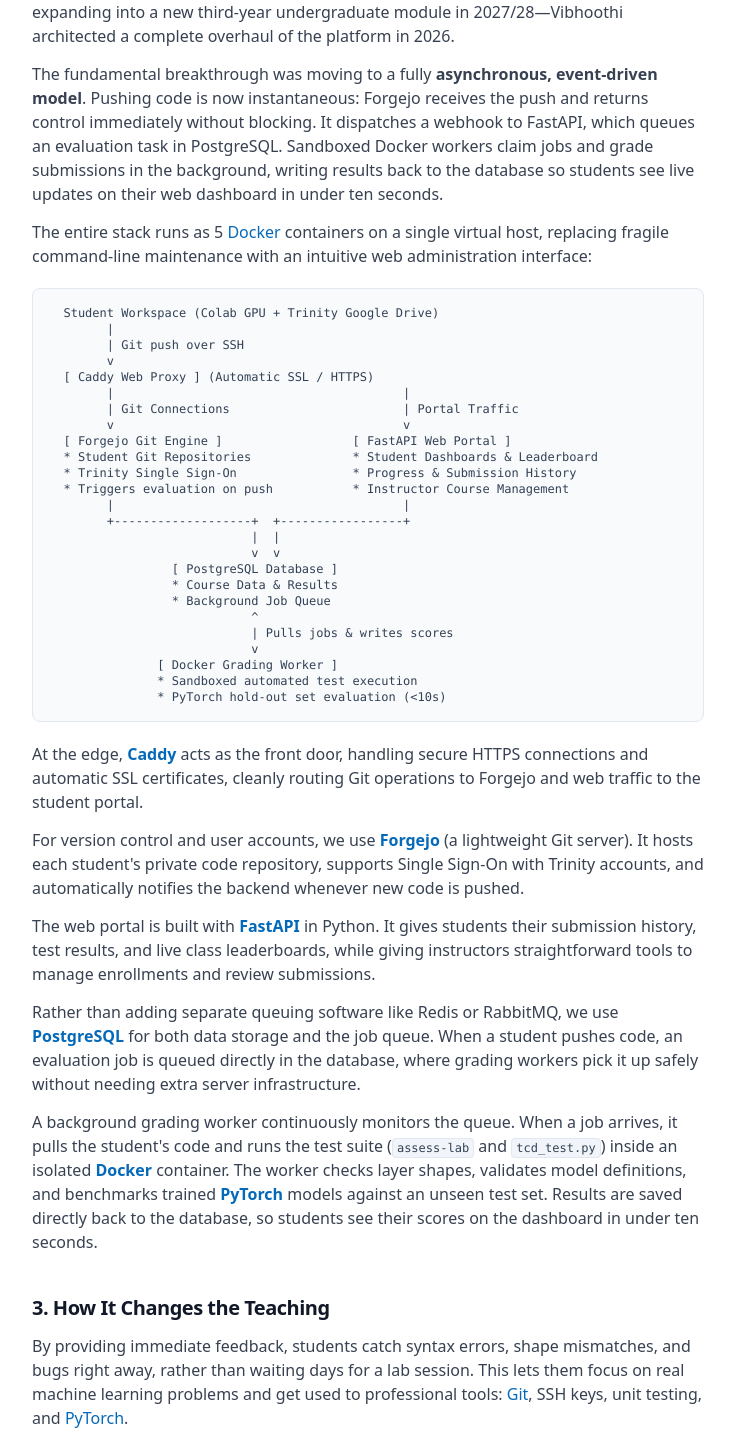
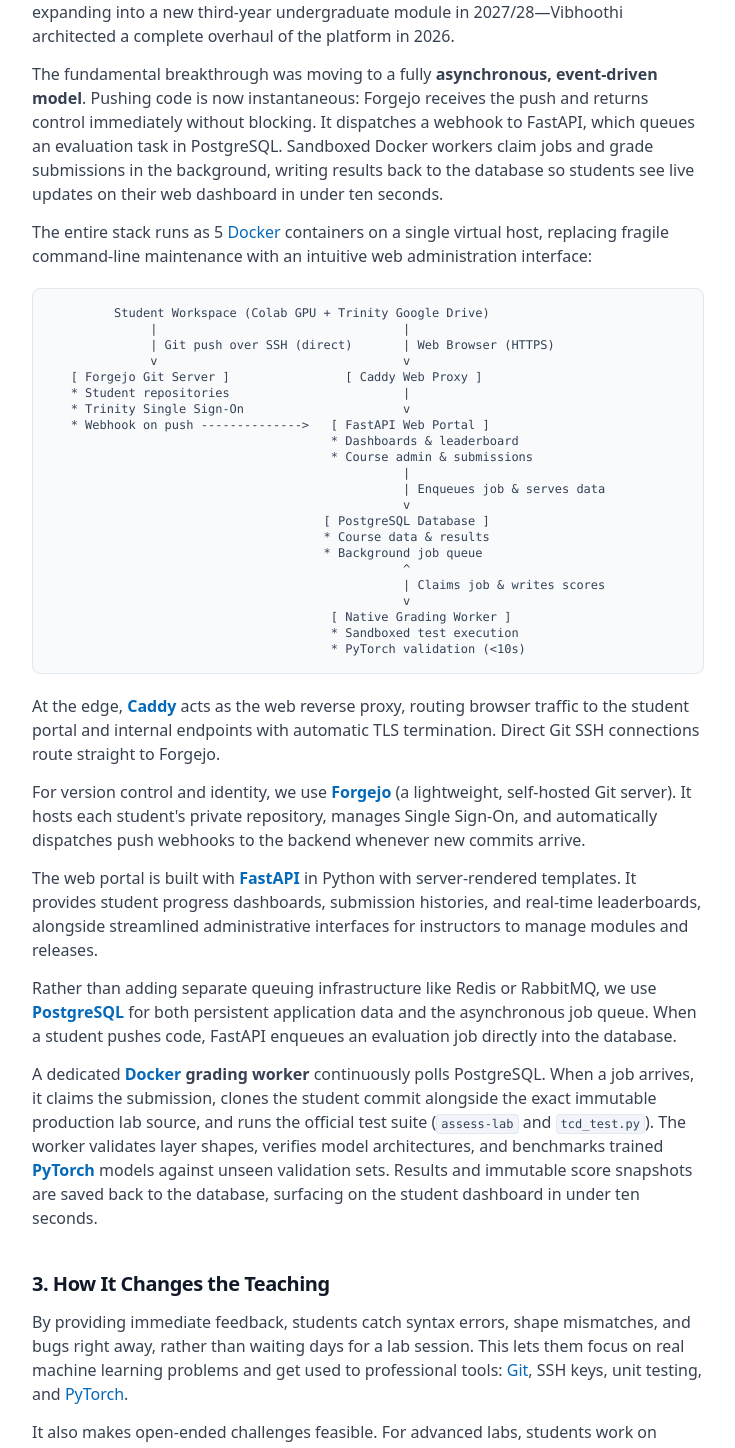
Before and after one commit to frcs/4c16, a React (Vite) app in the folder website/: page /lab-system/history in a window 1280 px wide. Shown: the part 2405-3853 px from the top of the page, without its empty margins (272-1007 px from the left). Built offline with nearby package versions, Linux system fonts and the light colour scheme.

Commit message:
docs: align Gen 3 architecture diagram and descriptions with 4c16-web-modern docs

```diff
--- a/website/src/components/HistoryTab.jsx
+++ b/website/src/components/HistoryTab.jsx
@@ -176,48 +176,45 @@
 
         {/* Refined Light-Theme Architecture Diagram */}
         <pre className="bg-slate-50 border border-slate-200 text-slate-700 p-3.5 sm:p-4 rounded-lg font-mono text-[11px] sm:text-xs overflow-x-auto my-5 leading-relaxed shadow-xs">
-{`  Student Workspace (Colab GPU + Trinity Google Drive)
-        |
-        | Git push over SSH
-        v
-  [ Caddy Web Proxy ] (Automatic SSL / HTTPS)
-        |                                        |
-        | Git Connections                        | Portal Traffic
-        v                                        v
-  [ Forgejo Git Engine ]                  [ FastAPI Web Portal ]
-  * Student Git Repositories              * Student Dashboards & Leaderboard
-  * Trinity Single Sign-On                * Progress & Submission History
-  * Triggers evaluation on push           * Instructor Course Management
-        |                                        |
-        +-------------------+  +-----------------+
-                            |  |
-                            v  v
-                 [ PostgreSQL Database ]
-                 * Course Data & Results
-                 * Background Job Queue
-                            ^
-                            | Pulls jobs & writes scores
-                            v
-               [ Docker Grading Worker ]
-               * Sandboxed automated test execution
-               * PyTorch hold-out set evaluation (<10s)`}
+{`         Student Workspace (Colab GPU + Trinity Google Drive)
+              |                                  |
+              | Git push over SSH (direct)       | Web Browser (HTTPS)
+              v                                  v
+   [ Forgejo Git Server ]                [ Caddy Web Proxy ]
+   * Student repositories                        |
+   * Trinity Single Sign-On                      v
+   * Webhook on push -------------->   [ FastAPI Web Portal ]
+                                       * Dashboards & leaderboard
+                                       * Course admin & submissions
+                                                 |
+                                                 | Enqueues job & serves data
+                                                 v
+                                      [ PostgreSQL Database ]
+                                      * Course data & results
+                                      * Background job queue
+                                                 ^
+                                                 | Claims job & writes scores
+                                                 v
+                                       [ Native Grading Worker ]
+                                       * Sandboxed test execution
+                                       * PyTorch validation (<10s)`}
         </pre>
 
         <div className="space-y-3.5 text-[15px] sm:text-base leading-7 mt-4">
           <p>
-            At the edge, <a href="https://caddyserver.com/" target="_blank" rel="noopener noreferrer" className="text-tcd-blue font-semibold hover:underline">Caddy</a> acts as the front door, handling secure HTTPS connections and automatic SSL certificates, cleanly routing Git operations to Forgejo and web traffic to the student portal.
+            At the edge, <a href="https://caddyserver.com/" target="_blank" rel="noopener noreferrer" className="text-tcd-blue font-semibold hover:underline">Caddy</a> acts as the web reverse proxy, routing browser traffic to the student portal and internal endpoints with automatic TLS termination. Direct Git SSH connections route straight to Forgejo.
           </p>
           <p>
-            For version control and user accounts, we use <a href="https://forgejo.org/" target="_blank" rel="noopener noreferrer" className="text-tcd-blue font-semibold hover:underline">Forgejo</a> (a lightweight Git server). It hosts each student's private code repository, supports Single Sign-On with Trinity accounts, and automatically notifies the backend whenever new code is pushed.
+            For version control and identity, we use <a href="https://forgejo.org/" target="_blank" rel="noopener noreferrer" className="text-tcd-blue font-semibold hover:underline">Forgejo</a> (a lightweight, self-hosted Git server). It hosts each student's private repository, manages Single Sign-On, and automatically dispatches push webhooks to the backend whenever new commits arrive.
           </p>
           <p>
-            The web portal is built with <a href="https://fastapi.tiangolo.com/" target="_blank" rel="noopener noreferrer" className="text-tcd-blue font-semibold hover:underline">FastAPI</a> in Python. It gives students their submission history, test results, and live class leaderboards, while giving instructors straightforward tools to manage enrollments and review submissions.
+            The web portal is built with <a href="https://fastapi.tiangolo.com/" target="_blank" rel="noopener noreferrer" className="text-tcd-blue font-semibold hover:underline">FastAPI</a> in Python with server-rendered templates. It provides student progress dashboards, submission histories, and real-time leaderboards, alongside streamlined administrative interfaces for instructors to manage modules and releases.
           </p>
           <p>
-            Rather than adding separate queuing software like Redis or RabbitMQ, we use <a href="https://www.postgresql.org/" target="_blank" rel="noopener noreferrer" className="text-tcd-blue font-semibold hover:underline">PostgreSQL</a> for both data storage and the job queue. When a student pushes code, an evaluation job is queued directly in the database, where grading workers pick it up safely without needing extra server infrastructure.
+            Rather than adding separate queuing infrastructure like Redis or RabbitMQ, we use <a href="https://www.postgresql.org/" target="_blank" rel="noopener noreferrer" className="text-tcd-blue font-semibold hover:underline">PostgreSQL</a> for both persistent application data and the asynchronous job queue. When a student pushes code, FastAPI enqueues an evaluation job directly into the database.
           </p>
           <p>
-            A background grading worker continuously monitors the queue. When a job arrives, it pulls the student's code and runs the test suite (<code className="text-xs bg-slate-100 text-slate-700 px-1 py-0.5 rounded font-mono border border-slate-200">assess-lab</code> and <code className="text-xs bg-slate-100 text-slate-700 px-1 py-0.5 rounded font-mono border border-slate-200">tcd_test.py</code>) inside an isolated <a href="https://www.docker.com/" target="_blank" rel="noopener noreferrer" className="text-tcd-blue font-semibold hover:underline">Docker</a> container. The worker checks layer shapes, validates model definitions, and benchmarks trained <a href="https://pytorch.org/" target="_blank" rel="noopener noreferrer" className="text-tcd-blue font-semibold hover:underline">PyTorch</a> models against an unseen test set. Results are saved directly back to the database, so students see their scores on the dashboard in under ten seconds.
+            A dedicated <a href="https://www.docker.com/" target="_blank" rel="noopener noreferrer" className="text-tcd-blue font-semibold hover:underline">Docker</a> <strong>grading worker</strong> continuously polls PostgreSQL. When a job arrives, it claims the submission, clones the student commit alongside the exact immutable production lab source, and runs the official test suite (<code className="text-xs bg-slate-100 text-slate-700 px-1 py-0.5 rounded font-mono border border-slate-200">assess-lab</code> and <code className="text-xs bg-slate-100 text-slate-700 px-1 py-0.5 rounded font-mono border border-slate-200">tcd_test.py</code>). The worker validates layer shapes, verifies model architectures, and benchmarks trained <a href="https://pytorch.org/" target="_blank" rel="noopener noreferrer" className="text-tcd-blue font-semibold hover:underline">PyTorch</a> models against unseen validation sets. Results and immutable score snapshots are saved back to the database, surfacing on the student dashboard in under ten seconds.
           </p>
         </div>
       </section>
```
Also changed, not shown: 4 other files (tests, documents, lock files or other folders).
